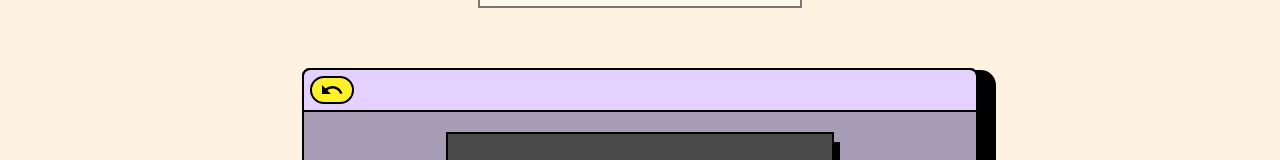
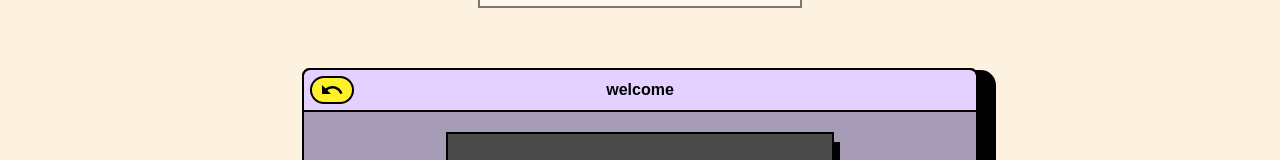
Before and after one commit to thwilson3/movie_bucket_frontend, a React (Vite) app: page / in a window 1280 px wide. Shown: the part 298-458 px from the top of the page. Built offline with nearby package versions, Linux system fonts and the light colour scheme; a web font is replaced by a local one.

Commit message:
Fix types

```diff
--- a/src/RoutesList.tsx
+++ b/src/RoutesList.tsx
@@ -28,7 +28,7 @@ export default function RoutesList({
 
   return (
     <Routes>
-      <Route path="/" element={<Homepage login={login} logout={logout} />} />
+      <Route path="/" element={<Homepage logout={logout} />} />
       <Route path="/login" element={<LoginContainer login={login} />} />
       <Route path="/signup" element={<SignUpForm signup={signup} />} />
       {/* <Route path="/buckets" element={<BucketsContainer />} />
--- a/src/components/ContainerHeader.tsx
+++ b/src/components/ContainerHeader.tsx
@@ -20,7 +20,7 @@ export default function ContainerHeader({
   return (
     <>
       <div className="flex py-2 md:py-2 lg:py-2 font-bold bg-accent h-10 rounded-t-md justify-center outline outline-2 top-0 left-0 absolute w-full">
-        {options?.title ? options.title : ""}
+        {options?.title ? options.title : "welcome"}
       </div>
       <MdUndo
         className="absolute left-2 top-2 h-6 w-10 cursor-pointer rounded-full bg-primary outline outline-2"
--- a/src/components/SignUpForm.tsx
+++ b/src/components/SignUpForm.tsx
@@ -1,24 +1,15 @@
 import { useState } from "react";
 import { useNavigate } from "react-router-dom";
+import { SignupFunction } from "../interfaces";
 
-export default function SignUpForm({ signup }) {
+export default function SignUpForm({ signup }: {signup: SignupFunction}) {
   const navigate = useNavigate();
   const [formData, setFormData] = useState({
     username: "",
     password: "",
     email: "",
   });
-  const [formErrors, setFormErrors] = useState([]);
-
-  console.debug(
-    "SignUpForm",
-    "signup=",
-    typeof signup,
-    "formData=",
-    formData,
-    "formErrors",
-    formErrors
-  );
+  // const [formErrors, setFormErrors] = useState([]);
 
   /** Handle form submit:
    *
@@ -30,7 +21,7 @@ export default function SignUpForm({ signup }) {
       await signup(formData);
       navigate("/");
     } catch (err) {
-      setFormErrors(err);
+      console.error(err);
     }
   }
 
--- a/src/interfaces.tsx
+++ b/src/interfaces.tsx
@@ -55,7 +55,7 @@ export type UserContextType = {
 };
 
 export type HeaderOptions = {
-  title?: string | undefined;
+  title?: string;
   buttons: OptionButtonType[];
 };
 
@@ -76,11 +76,11 @@ export type LoginFunction = (props: {
 
 export type LogoutFunction = () => void;
 
-export type SignupFunction = (
+export type SignupFunction = (props: {
   username: string,
   password: string,
   email: string
-) => void;
+}) => void;
 
 export type DeleteMovieFunction = (
   id: string,
```
Also changed, not shown: src/components/Movie.tsx (+0 -7 lines).
